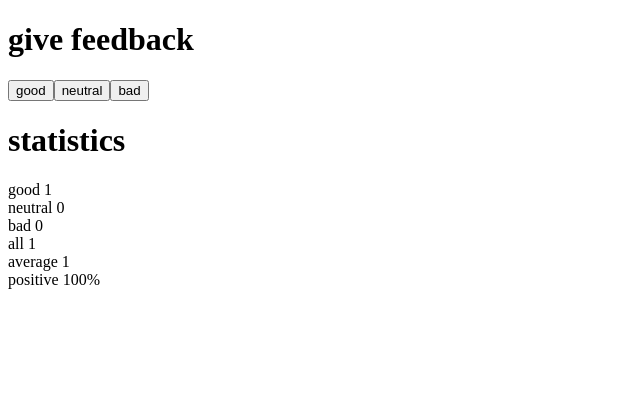
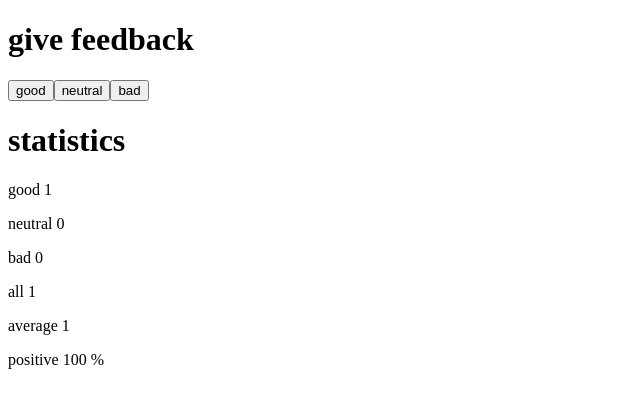
Before and after one commit to priyanshudhariwal/fullstackopen, a React (Vite) app in the folder part1/unicafe/: page / in a window 1280 px wide. Both pictures are taken after a click on the button "good". Shown: the top 408 px of the page, without its empty margins (0-640 px from the left). Built offline with nearby package versions, Linux system fonts and the light colour scheme.

Commit message:
finished exercise 1.8

```diff
--- a/part1/unicafe/src/App.jsx
+++ b/part1/unicafe/src/App.jsx
@@ -6,6 +6,28 @@
   )
 }
 
+
+const Statistics = ({ good, neutral, bad, total, average, positive }) => {
+  if (total == 0) {
+    return(
+      <div>
+        <h1>statistics</h1>
+        <p>No feedback given</p>
+      </div>
+    )
+  }
+  return(
+    <div>
+      <h1>statistics</h1>
+      <p>good {good}</p>
+      <p>neutral {neutral}</p>
+      <p>bad {bad}</p>
+      <p>all {total}</p>
+      <p>average {average}</p>
+      <p>positive {positive} %</p>
+    </div>
+  )
+}
 
 const App = () => {
 
@@ -21,10 +43,6 @@
     setGood(newGood)
     const newTotal = newGood + neutral + bad
     setTotal(newTotal)
-    // console.log('total = ', newTotal)
-    // console.log('good = ', newGood)
-    // console.log('neutral = ', neutral)
-    // console.log('bad = ', bad)
     const newAverage = ((newGood*1) + (neutral*0) + (bad*-1))/newTotal
     setAverage(newAverage)
     const newPositive = ((newGood)/newTotal)*100
@@ -62,15 +80,14 @@
         <Button handleClick={neutralFeedback} text='neutral' />
         <Button handleClick={badFeedback} text='bad' />
       </div>
-      <div>
-        <h1>statistics</h1>
-        good {good}<br/>
-        neutral {neutral}<br/>
-        bad {bad} <br/>
-        all {total} <br/>
-        average {average} <br/>
-        positive {positive}% <br/>
-      </div>
+     <Statistics
+      good={good}
+      neutral={neutral}
+      bad={bad}
+      total={total}
+      average={average}
+      positive={positive}
+    />
     </div>
   )
 }
```
